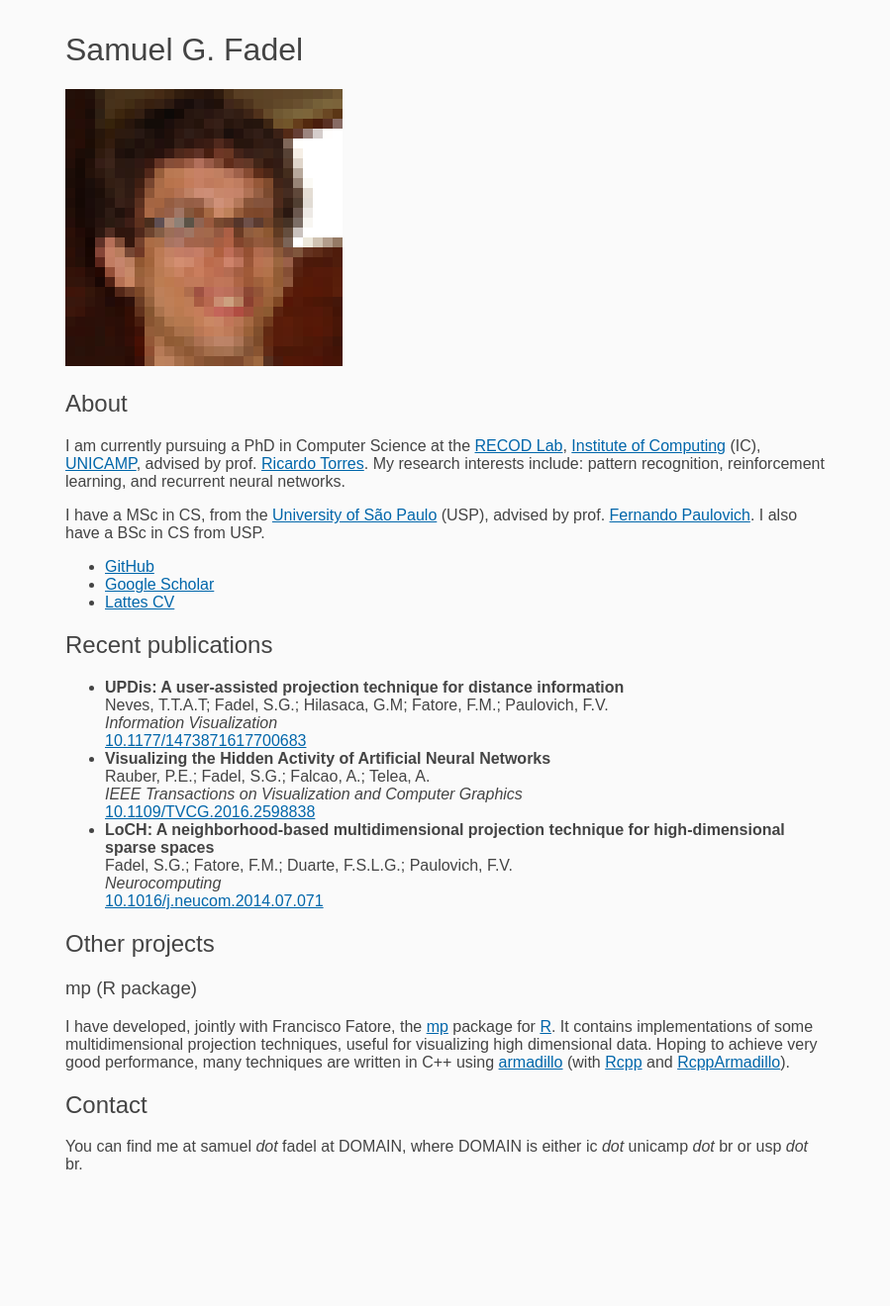
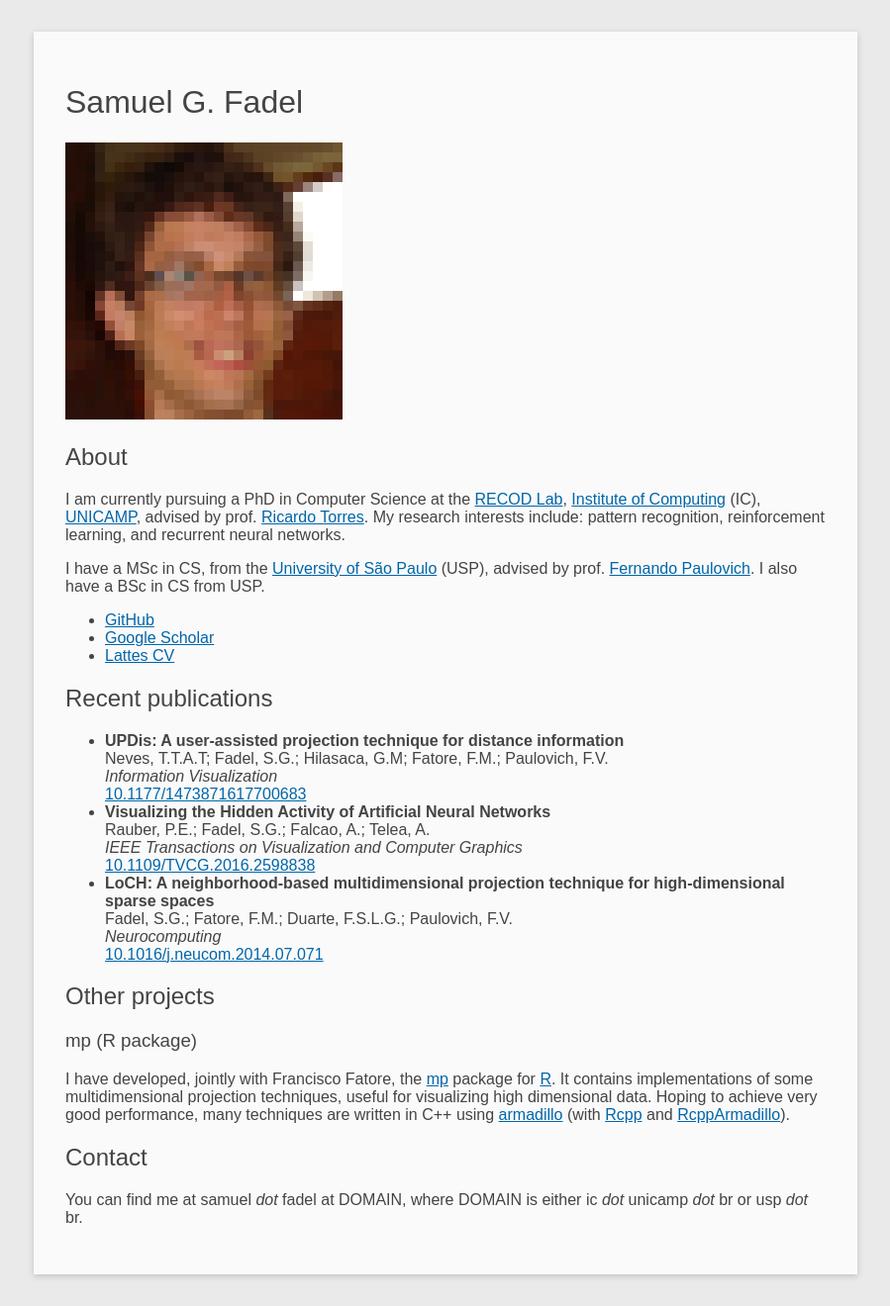
Before and after one commit to jayflyaway/fadel.github.io, a Jekyll site: the page built from README.md, in a window 1280 px wide. Shown: the whole page at 99% size, without its empty margins (190-1089 px from the left). Built offline with Jekyll 4.4.1, drawn with Linux system fonts in a browser that asks for light colours; our own code applies the rules of GitHub Pages for plain Markdown files; before the commit the page ends 1218 px from its top, so only the background shows below that.

Commit message:
Better layout for larger screens.

```diff
--- a/_layouts/default.html
+++ b/_layouts/default.html
@@ -9,23 +9,44 @@
   <meta name="viewport" content="width=device-width, initial-scale=1">
   <link rel="stylesheet" href="css/normalize.css">
   <style type="text/css">
-    * { font-family: sans-serif; }
+    * {
+      font-family: sans-serif;
+    }
 
     body {
+      background-color: #fafafa;
       color: #444444;
-      background-color: #fafafa;
-      margin: 2rem 1rem;
+      margin: 1rem;
     }
 
     #content {
+      background-color: #fafafa;
+      margin: 0 auto;
       max-width: 768px;
-      margin: 0 auto;
     }
 
-    h1, h2, h3, h4, h5, h6 { font-weight: normal; }
+    h1, h2, h3, h4, h5, h6 {
+      font-weight: normal;
+    }
 
-    a, a:visited { color: #0066aa; }
-    a:hover, a:active { color: #0088dd; }
+    a, a:visited {
+      color: #0066aa;
+    }
+    a:hover, a:active {
+      color: #0088dd;
+    }
+
+    @media screen and (min-width: 960px) {
+      body {
+        background-color: #eaeaea;
+        margin: 2rem 0;
+      }
+
+      #content {
+        box-shadow: 0 2px 6px rgba(100, 100, 100, 0.3);
+        padding: 2rem;
+      }
+    }
   </style>
 </head>
 <body>
```
